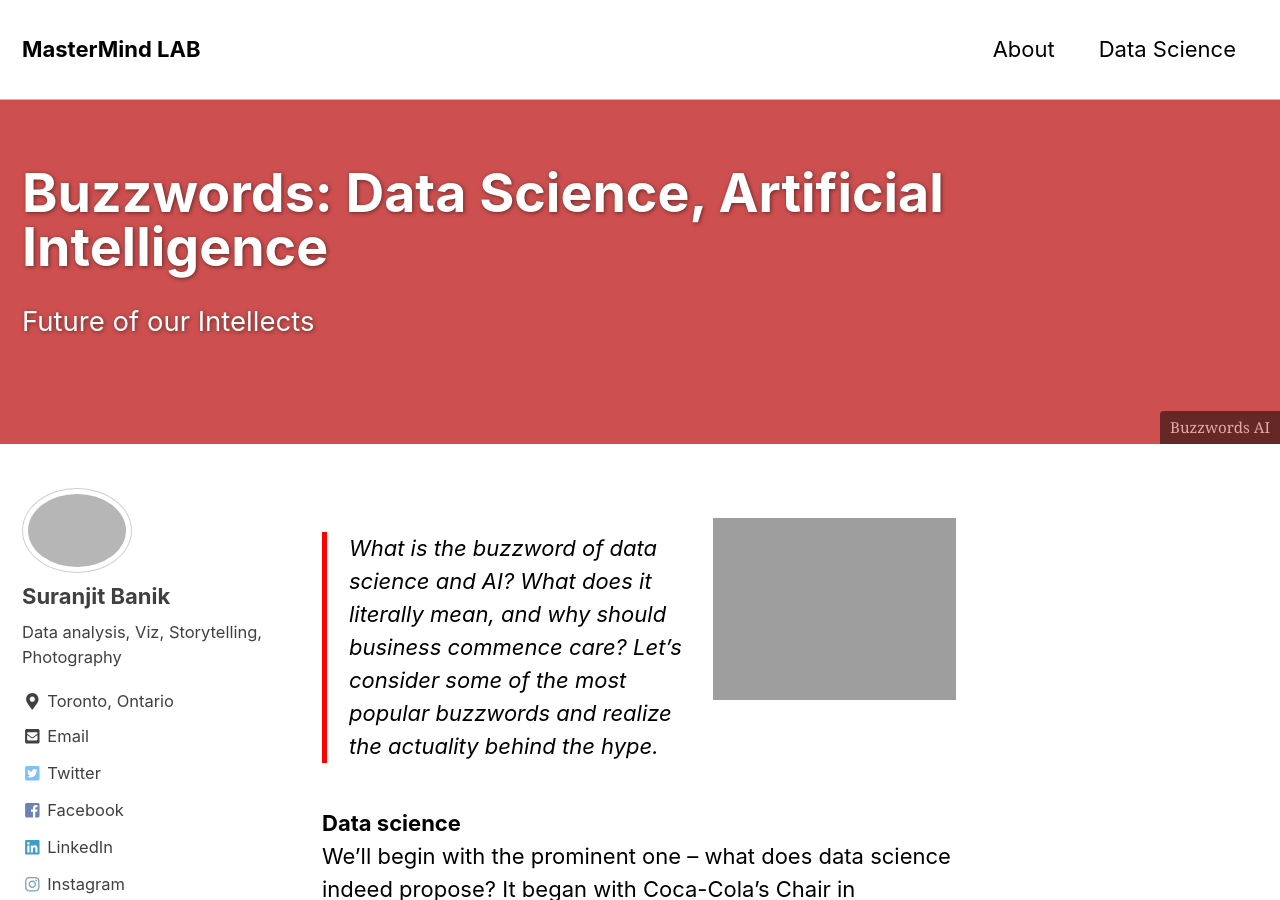
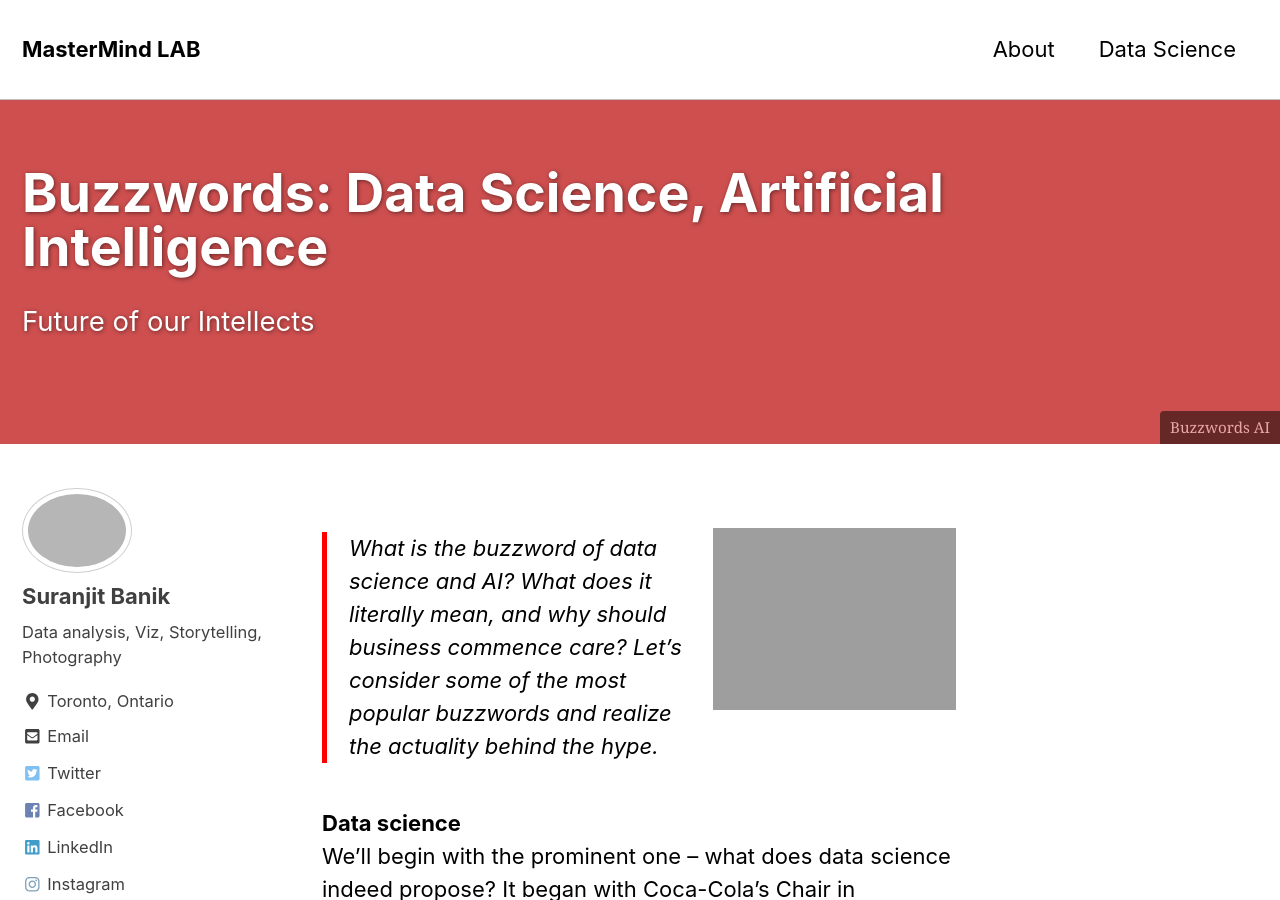
Before and after one commit to mastermindLAB/mastermindLAB.github.io, a Jekyll site: the page built from _posts/2019-03-29-DefinitionOfDataScience.md, in a window 1280 px wide and 900 px high. Built offline with Jekyll 4.4.1, drawn with Linux system fonts in a browser that asks for light colours; nearby versions of some CDN libraries.

```diff
--- a/_posts/2019-03-29-DefinitionOfDataScience.md
+++ b/_posts/2019-03-29-DefinitionOfDataScience.md
@@ -12,7 +12,7 @@
       url: "https://github.com/mastermindlab"
 ---
 
-<center><img style="padding:30px 2px 0px 5px;" align="right" src="{{ site.url }}{{ site.baseurl }}/images/face-recognision-blog.jpg" width="250" height="150"></center>
+<center><img style="padding: 40px 2px 0px 5px;" align="right" src="{{ site.url }}{{ site.baseurl }}/images/face-recognision-blog.jpg" width="250" height="150"></center>
 >What is the buzzword of _data science_ and AI? What does it literally mean, and why should business commence care? Let’s consider some of the most popular buzzwords and realize the actuality behind the hype.
 
 
```
